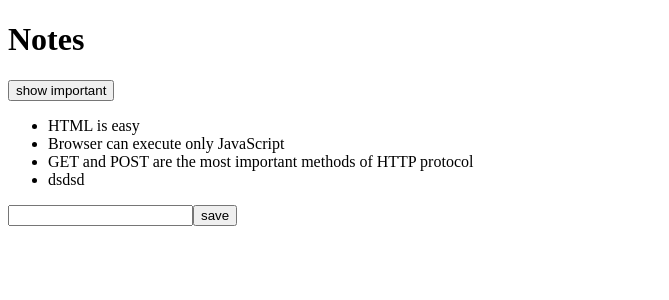
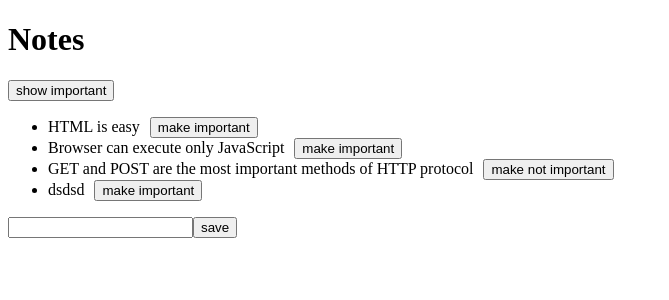
Before and after one commit to Tanya188098/fullstack-course, a React (Vite) app in the folder notes/: page / in a window 1280 px wide. Shown: the top 300 px of the page, without its empty margins (0-669 px from the left). Built offline with nearby package versions, Linux system fonts and the light colour scheme; data requests are answered from the project's data file.

Commit message:
feat: extract backend to services module

```diff
--- a/notes/db.json
+++ b/notes/db.json
@@ -3,7 +3,7 @@
     {
       "id": 1,
       "content": "HTML is easy",
-      "important": true
+      "important": false
     },
     {
       "id": 2,
--- a/notes/src/App.jsx
+++ b/notes/src/App.jsx
@@ -1,6 +1,6 @@
 import Note from "./components/Note";
-import axios from "axios";
 import { useState, useEffect } from "react";
+import noteService from "./services/notes";
 
 const App = () => {
   const [notes, setNotes] = useState([]);
@@ -9,21 +9,39 @@ const App = () => {
 
   // get the data from the json server
   useEffect(() => {
-    axios.get("http://localhost:3001/notes").then((response) => {
-      setNotes(response.data);
+    noteService.getAll().then((initialNotes) => {
+      setNotes(initialNotes);
     });
   }, []);
+
+  // toggle importance
+  const toggleImportanceOf = (id) => {
+    const note = notes.find((n) => n.id === id);
+    const changedNote = { ...note, important: !note.important };
+
+    noteService
+      .update(id, changedNote)
+      .then((returnedNote) => {
+        setNotes(notes.map((note) => (note.id === id ? returnedNote : note)));
+      })
+
+      .catch((error) => {
+        alert(`the note '${note.content}' was already deleted from server`);
+        setNotes(notes.filter((n) => n.id !== id));
+      });
+  };
 
   // form handler
   const addNote = (event) => {
     event.preventDefault();
+
     const noteObject = {
       content: newNote,
       important: Math.random() < 0.5,
     };
 
-    axios.post("http://localhost:3001/notes", noteObject).then((response) => {
-      setNotes(notes.concat(response.data));
+    noteService.create(noteObject).then((returnedNote) => {
+      setNotes(notes.concat(returnedNote));
       setNewNote("");
     });
   };
@@ -46,7 +64,11 @@ const App = () => {
       </div>
       <ul>
         {notesToShow.map((note) => (
-          <Note key={note.id} note={note} />
+          <Note
+            key={note.id}
+            note={note}
+            toggleImportance={() => toggleImportanceOf(note.id)}
+          />
         ))}
       </ul>
       <form onSubmit={addNote}>
--- a/notes/src/components/Note.jsx
+++ b/notes/src/components/Note.jsx
@@ -1,5 +1,14 @@
-const Note = ({ note }) => {
-  return <li>{note.content}</li>;
+const Note = ({ note, toggleImportance }) => {
+  const label = note.important ? "make not important" : "make important";
+
+  return (
+    <li>
+      {note.content}
+      <button onClick={toggleImportance} style={{ marginLeft: 10 }}>
+        {label}
+      </button>
+    </li>
+  );
 };
 
 export default Note;
--- /dev/null
+++ b/notes/src/services/notes.js
@@ -0,0 +1,23 @@
+import axios from "axios";
+
+const baseUrl = "http://localhost:3001/notes";
+
+const getAll = () => {
+  const request = axios.get(baseUrl);
+
+  return request.then((response) => response.data);
+};
+
+const create = (newObject) => {
+  const request = axios.post(baseUrl, newObject);
+
+  return request.then((response) => response.data);
+};
+
+const update = (id, newObject) => {
+  const request = axios.put(`${baseUrl}/${id}`, newObject);
+
+  return request.then((response) => response.data);
+};
+
+export default { getAll, create, update };
```
